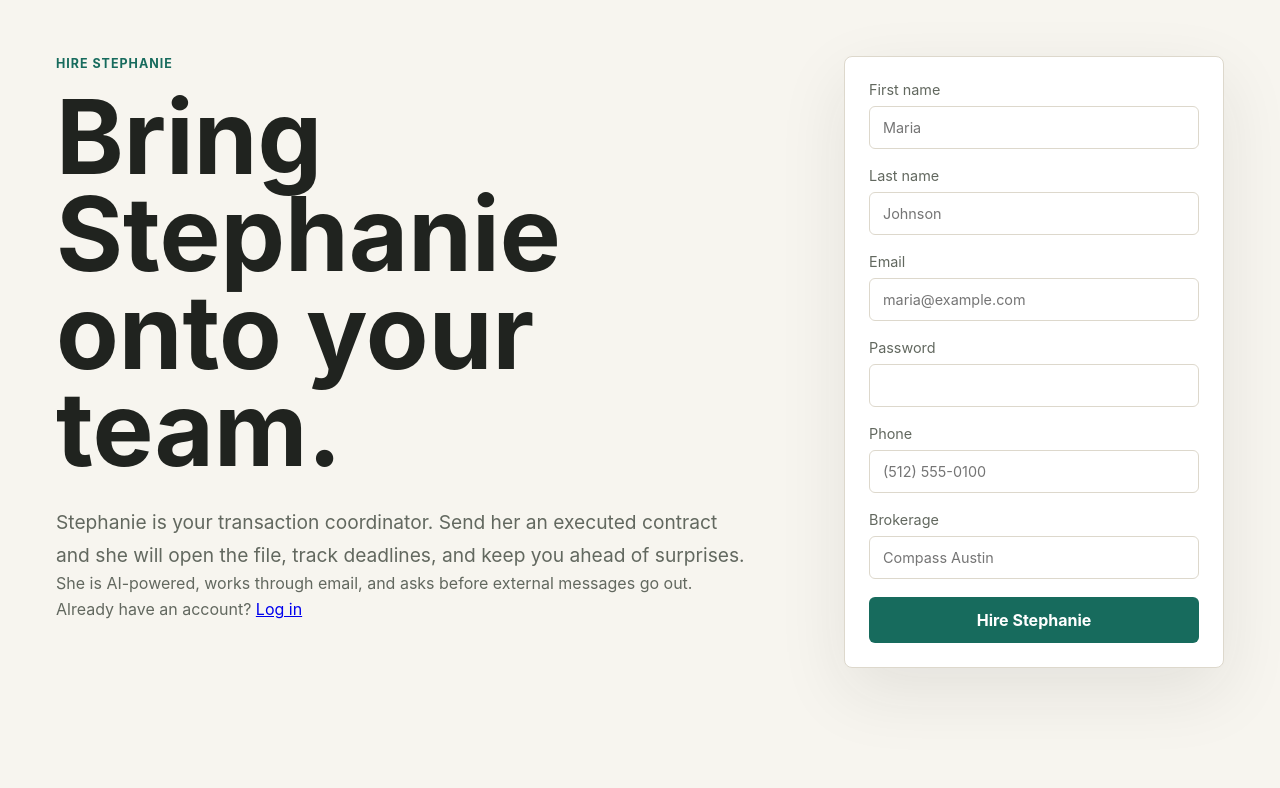
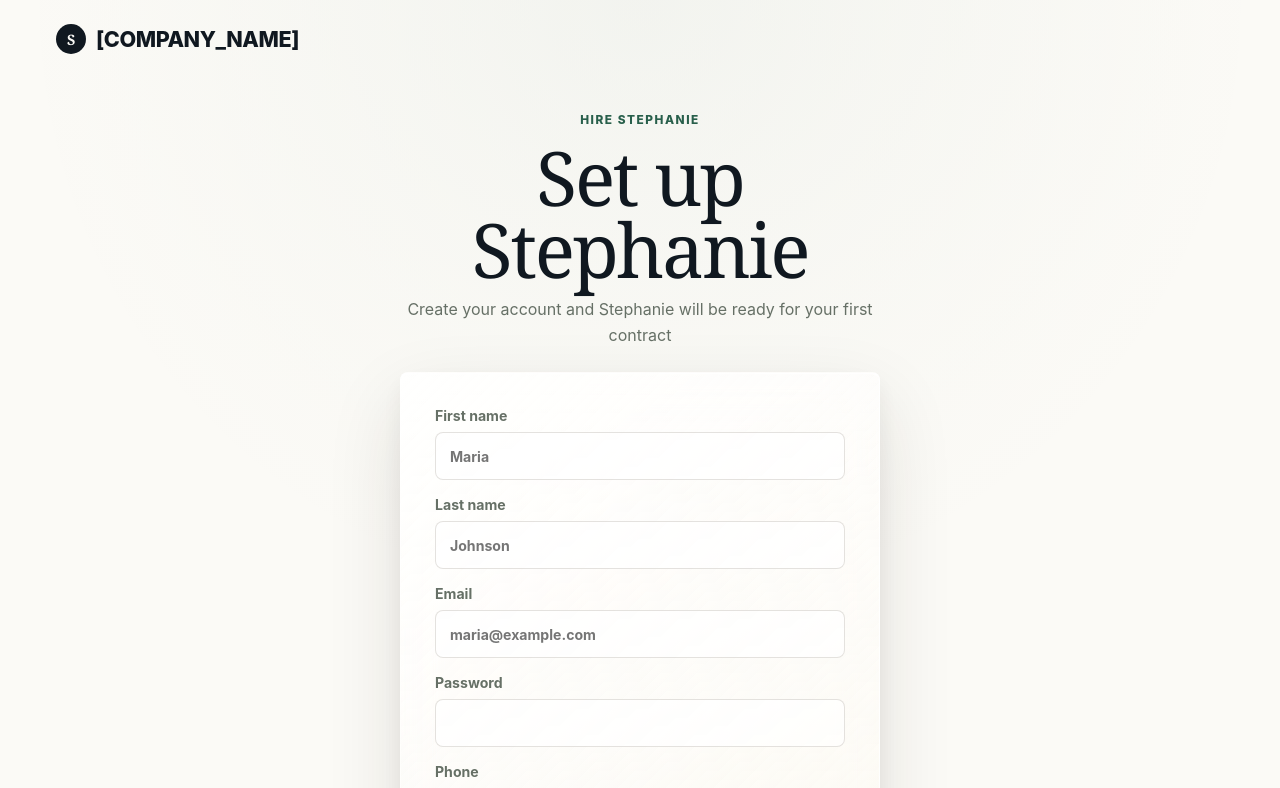
Before and after one commit to spak2005/tc_experiment, a Next.js app: page /signup in a window 1280 px wide. Shown: the top 788 px of the page. Built offline with nearby package versions, Linux system fonts and the light colour scheme; no server answers.

Commit message:
Redesign signup page

```diff
--- a/src/app/signup-form.tsx
+++ b/src/app/signup-form.tsx
@@ -39,7 +39,7 @@ export function SignupForm() {
   }
 
   return (
-    <form action={submit} className="signup-card">
+    <form action={submit} className="auth-card auth-form">
       <label>
         First name
         <input autoComplete="given-name" name="firstName" required placeholder="Maria" />
@@ -73,6 +73,7 @@ export function SignupForm() {
       <button disabled={state.status === "loading"} type="submit">
         {state.status === "loading" ? "Setting up Stephanie..." : "Hire Stephanie"}
       </button>
+      <p className="auth-note">Stephanie will email you after setup</p>
       {state.status === "error" ? <p className="error">{state.message}</p> : null}
     </form>
   );
--- a/src/app/signup/page.tsx
+++ b/src/app/signup/page.tsx
@@ -11,24 +11,24 @@ export default async function SignupPage() {
   }
 
   return (
-    <main className="shell">
-      <section className="hero">
-        <p className="eyebrow">Hire Stephanie</p>
-        <h1>Bring Stephanie onto your team.</h1>
-        <p className="lede">
-          Stephanie is your transaction coordinator. Send her an executed
-          contract and she will open the file, track deadlines, and keep you
-          ahead of surprises.
-        </p>
-        <p className="helper">
-          She is AI-powered, works through email, and asks before external
-          messages go out.
-        </p>
-        <p className="helper">
+    <main className="auth-page">
+      <Link className="brand-mark auth-brand" href="/">
+        <span className="brand-symbol" aria-hidden="true">
+          S
+        </span>
+        <span>[COMPANY_NAME]</span>
+      </Link>
+      <section className="auth-panel" aria-labelledby="signup-title">
+        <div className="auth-header">
+          <p className="small-kicker">Hire Stephanie</p>
+          <h1 id="signup-title">Set up Stephanie</h1>
+          <p>Create your account and Stephanie will be ready for your first contract</p>
+        </div>
+        <SignupForm />
+        <p className="auth-switch">
           Already have an account? <Link href="/login">Log in</Link>
         </p>
       </section>
-      <SignupForm />
     </main>
   );
 }
```
